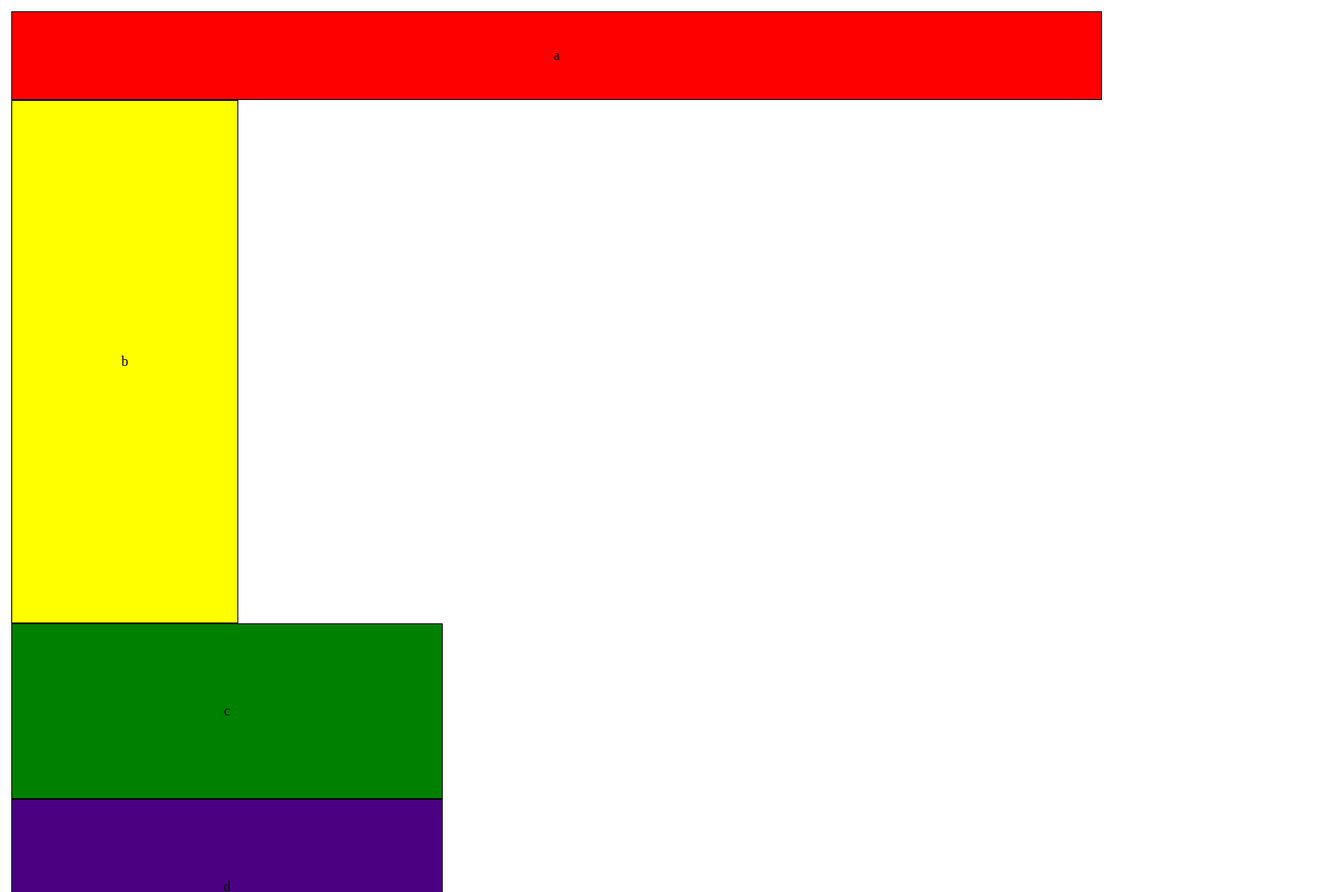
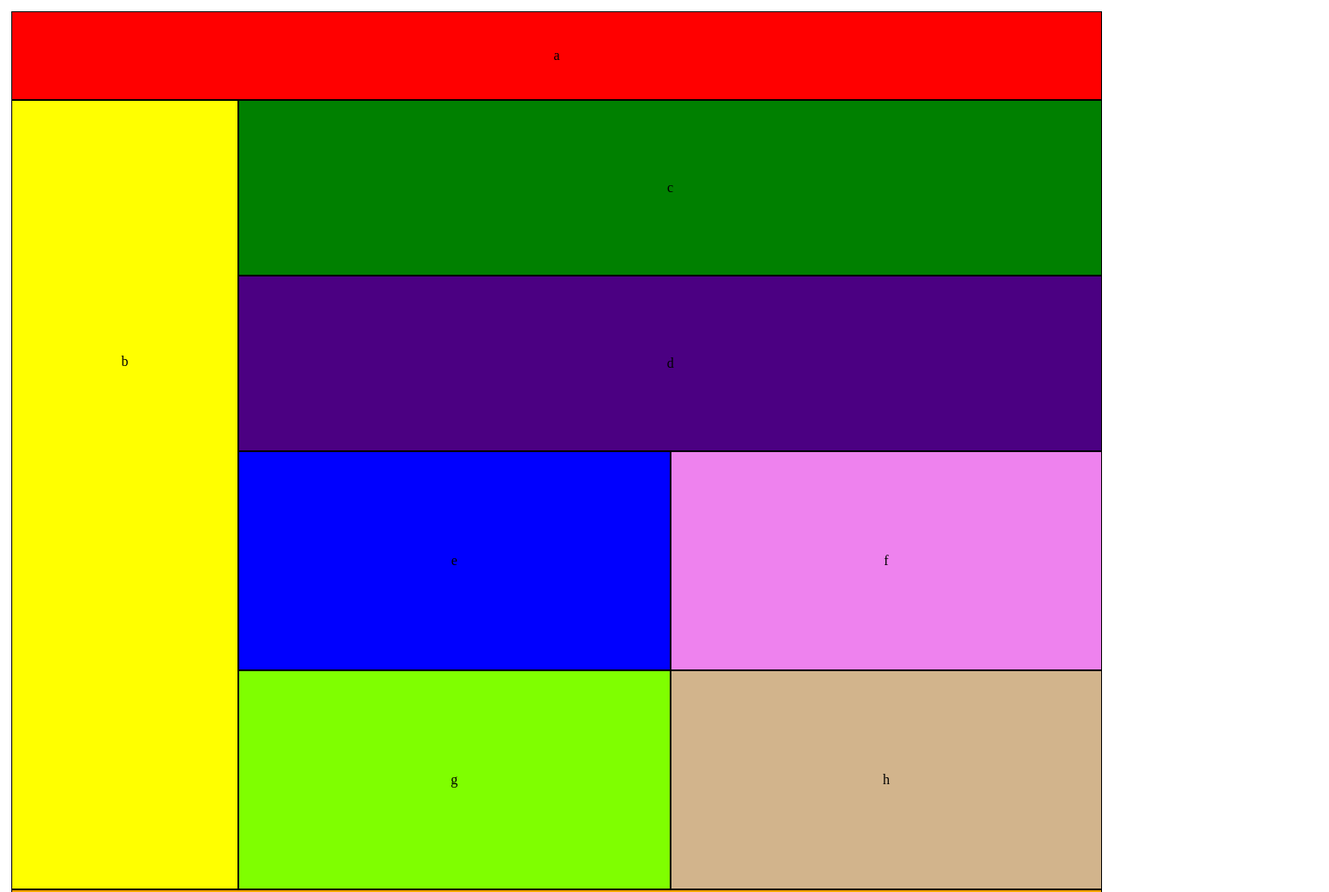
Before and after one commit to dianakim/code-301-lab-05b, a plain HTML site: page index.html in a window 1280 px wide. Shown: the top 1026 px of the page at 87% size, 1528 px wide, since content can reach past the window. Drawn offline with Linux system fonts and the light colour scheme.

Commit message:
first breakpoint layout

```diff
--- a/css/layout.css
+++ b/css/layout.css
@@ -24,12 +24,17 @@ footer {
     background: red;
   }
 
+  div {
+    display: flex;
+    flex-direction: row;
+    /* width: 100%; */
+  }
+
   main {
-    width: 79.17%;
+    min-width: 100%;
   }
 
   footer {
-    width: 79.17%;
     line-height: 150px;
     background: orange;
   }
--- a/css/module.css
+++ b/css/module.css
@@ -28,9 +28,10 @@ aside {
 
 @media (min-width: 500px) {
   aside {
-    max-width: 20.83%;
+    min-width: 20.83%;
     line-height: 600px;
     background: yellow;
+
   }
 
   main > article:first-child {
@@ -58,11 +59,11 @@ aside {
   }
 
   .sub-header {
-    width: 50%;
+    width: 79.17%;
     line-height: 200px;
   }
 
   .sub-footer {
-    width: 50%;
+    width: 79.17%;
     line-height: 250px;
   }
--- a/index.html
+++ b/index.html
@@ -14,6 +14,7 @@
   <header class="full-width">
     <p class="full-width">a</p>
   </header>
+  <div>
     <aside class="full-width">
       <p>b</p>
     </aside>
@@ -42,7 +43,7 @@
         </article>
       </section>
     </main>
-
+  </div>
   <footer>
     <section>
       <p>i</p>
```
Lines whose indentation alone changed are shown as unchanged.
